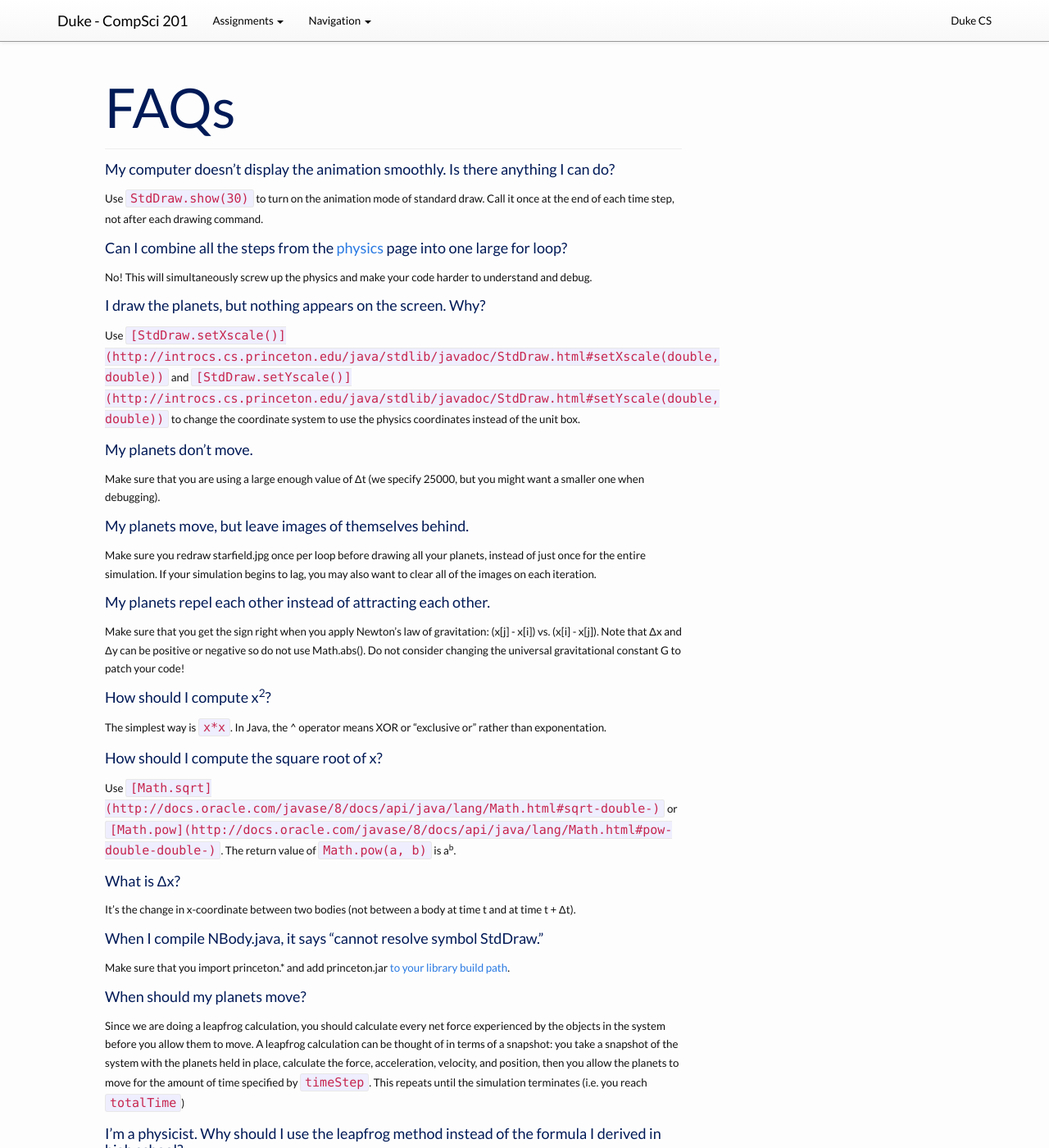
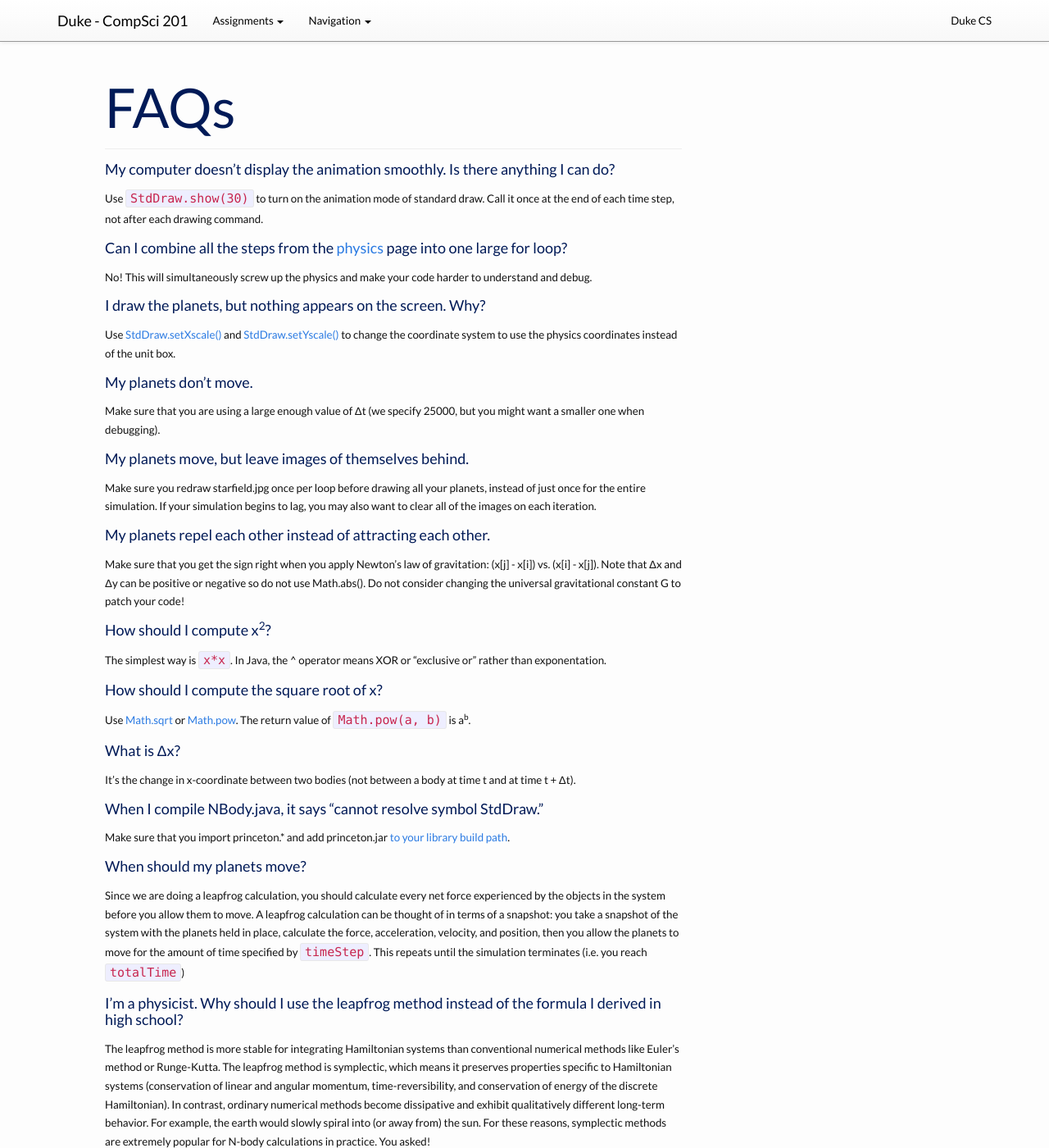
Before and after one commit to compsci201/compsci201.github.io, a Jekyll site: the page built from nbody/3-faq.md, in a window 1280 px wide and 1400 px high. Shown: the whole window at 82% size. Built offline with Jekyll 4.4.1, drawn with Linux system fonts in a browser that asks for light colours; nearby versions of some CDN libraries.

Commit message:
Update 3-faq.md

```diff
--- a/nbody/3-faq.md
+++ b/nbody/3-faq.md
@@ -14,7 +14,7 @@
 
 ####I draw the planets, but nothing appears on the screen. Why?
 
-Use <code>[StdDraw.setXscale()](http://introcs.cs.princeton.edu/java/stdlib/javadoc/StdDraw.html#setXscale(double, double))</code> and <code>[StdDraw.setYscale()](http://introcs.cs.princeton.edu/java/stdlib/javadoc/StdDraw.html#setYscale(double, double))</code> to change the coordinate system to use the physics coordinates instead of the unit box.
+Use [StdDraw.setXscale()](http://introcs.cs.princeton.edu/java/stdlib/javadoc/StdDraw.html#setXscale(double, double)) and [StdDraw.setYscale()](http://introcs.cs.princeton.edu/java/stdlib/javadoc/StdDraw.html#setYscale(double, double)) to change the coordinate system to use the physics coordinates instead of the unit box.
 
 ####My planets don't move.
 
@@ -34,7 +34,7 @@
 
 ####How should I compute the square root of x?
 
-Use <code>[Math.sqrt](http://docs.oracle.com/javase/8/docs/api/java/lang/Math.html#sqrt-double-)</code> or <code>[Math.pow](http://docs.oracle.com/javase/8/docs/api/java/lang/Math.html#pow-double-double-)</code>. The return value of <code>Math.pow(a, b)</code> is a<sup>b</sup>.
+Use [Math.sqrt](http://docs.oracle.com/javase/8/docs/api/java/lang/Math.html#sqrt-double-) or [Math.pow](http://docs.oracle.com/javase/8/docs/api/java/lang/Math.html#pow-double-double-). The return value of <code>Math.pow(a, b)</code> is a<sup>b</sup>.
 
 ####What is Δx?
 
```
